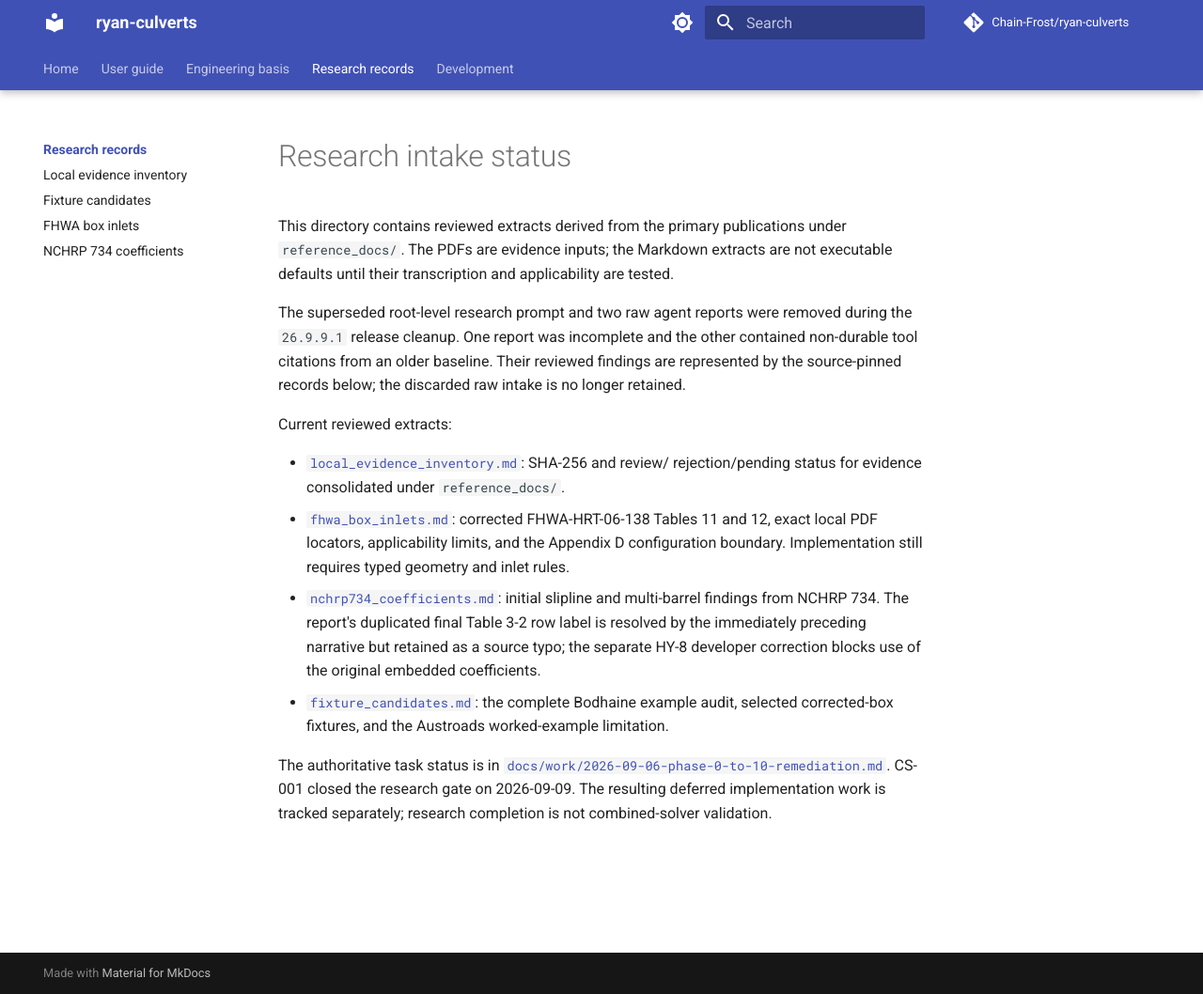
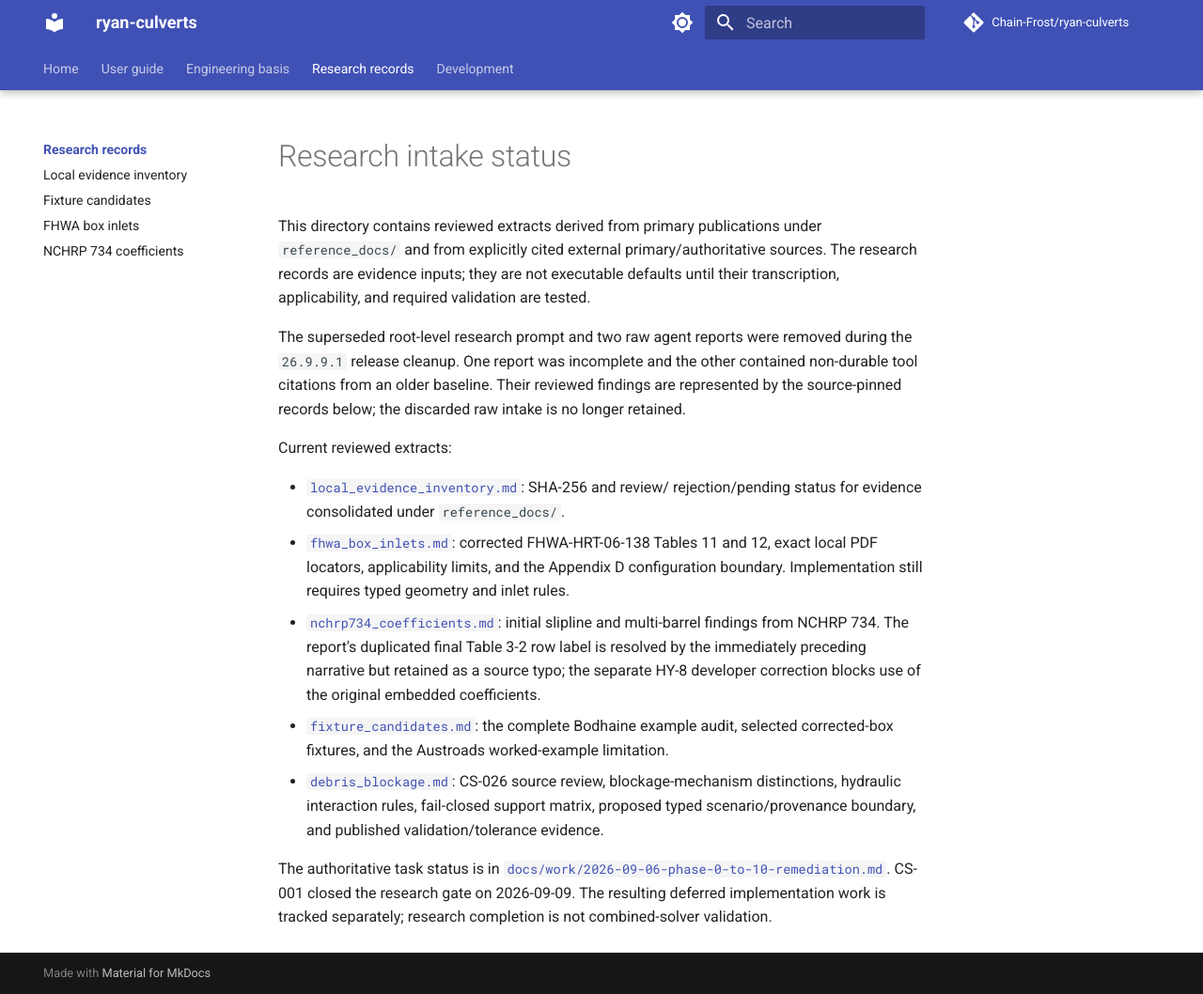
Before and after one commit to Chain-Frost/ryan-culverts, an MkDocs documentation site: the page built from docs/research/README.md, in a window 1280 px wide and 1058 px high. Shown: the whole window at 94% size. Built offline with MkDocs 1.6.1 and Material for MkDocs 9.7.7, drawn with Linux system fonts in a browser that asks for light colours; comment, search, counter and statistics services are not loaded.

Commit message:
docs: index CS-026 blockage research

```diff
--- a/docs/research/README.md
+++ b/docs/research/README.md
@@ -1,8 +1,9 @@
 # Research intake status
 
-This directory contains reviewed extracts derived from the primary publications
-under `reference_docs/`. The PDFs are evidence inputs; the Markdown extracts are
-not executable defaults until their transcription and applicability are tested.
+This directory contains reviewed extracts derived from primary publications under
+`reference_docs/` and from explicitly cited external primary/authoritative sources. The
+research records are evidence inputs; they are not executable defaults until their
+transcription, applicability, and required validation are tested.
 
 The superseded root-level research prompt and two raw agent reports were removed during
 the `26.9.9.1` release cleanup. One report was incomplete and the other contained
@@ -22,6 +23,9 @@ Current reviewed extracts:
   the separate HY-8 developer correction blocks use of the original embedded coefficients.
 - [`fixture_candidates.md`](fixture_candidates.md): the complete Bodhaine example audit,
   selected corrected-box fixtures, and the Austroads worked-example limitation.
+- [`debris_blockage.md`](debris_blockage.md): CS-026 source review, blockage-mechanism
+  distinctions, hydraulic interaction rules, fail-closed support matrix, proposed typed
+  scenario/provenance boundary, and published validation/tolerance evidence.
 
 The authoritative task status is in
 [`docs/work/2026-09-06-phase-0-to-10-remediation.md`](../work/2026-09-06-phase-0-to-10-remediation.md).
```
